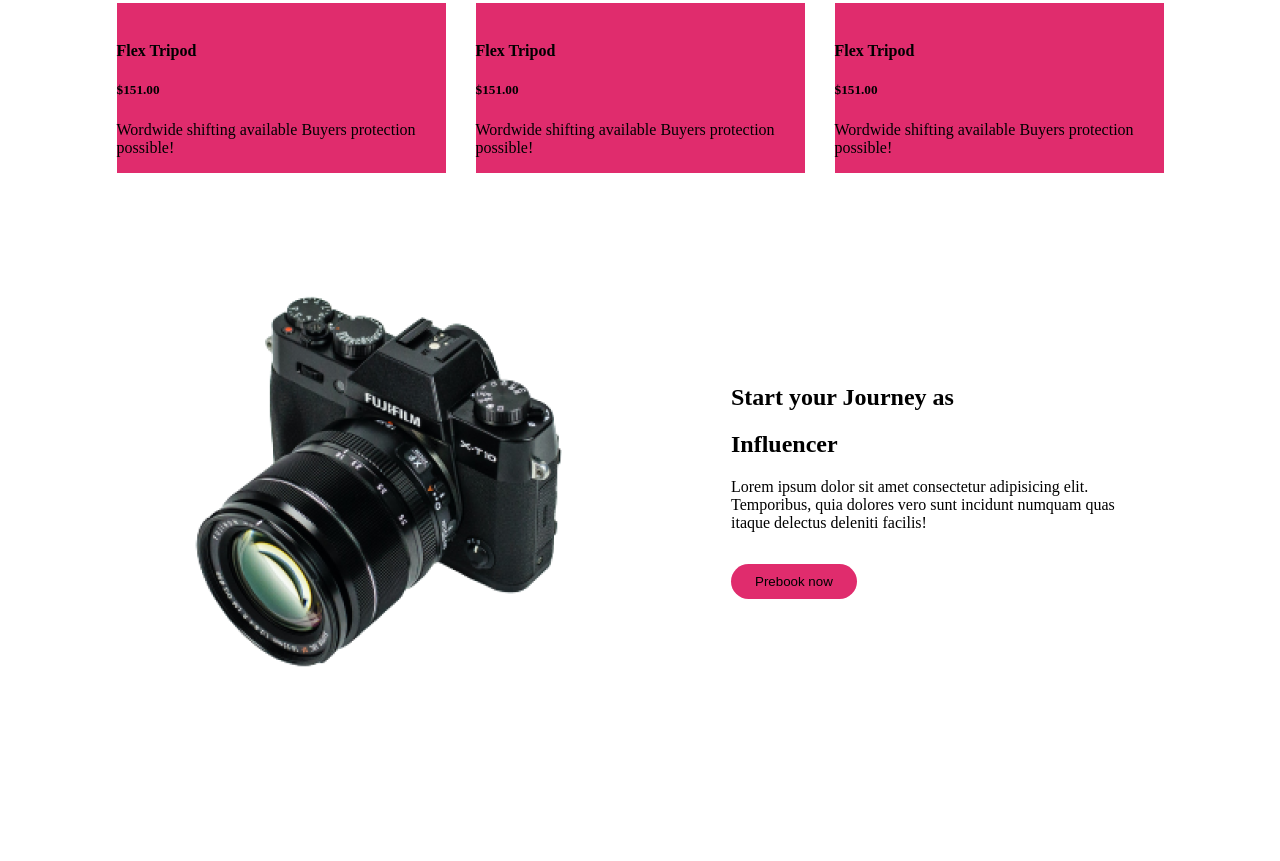
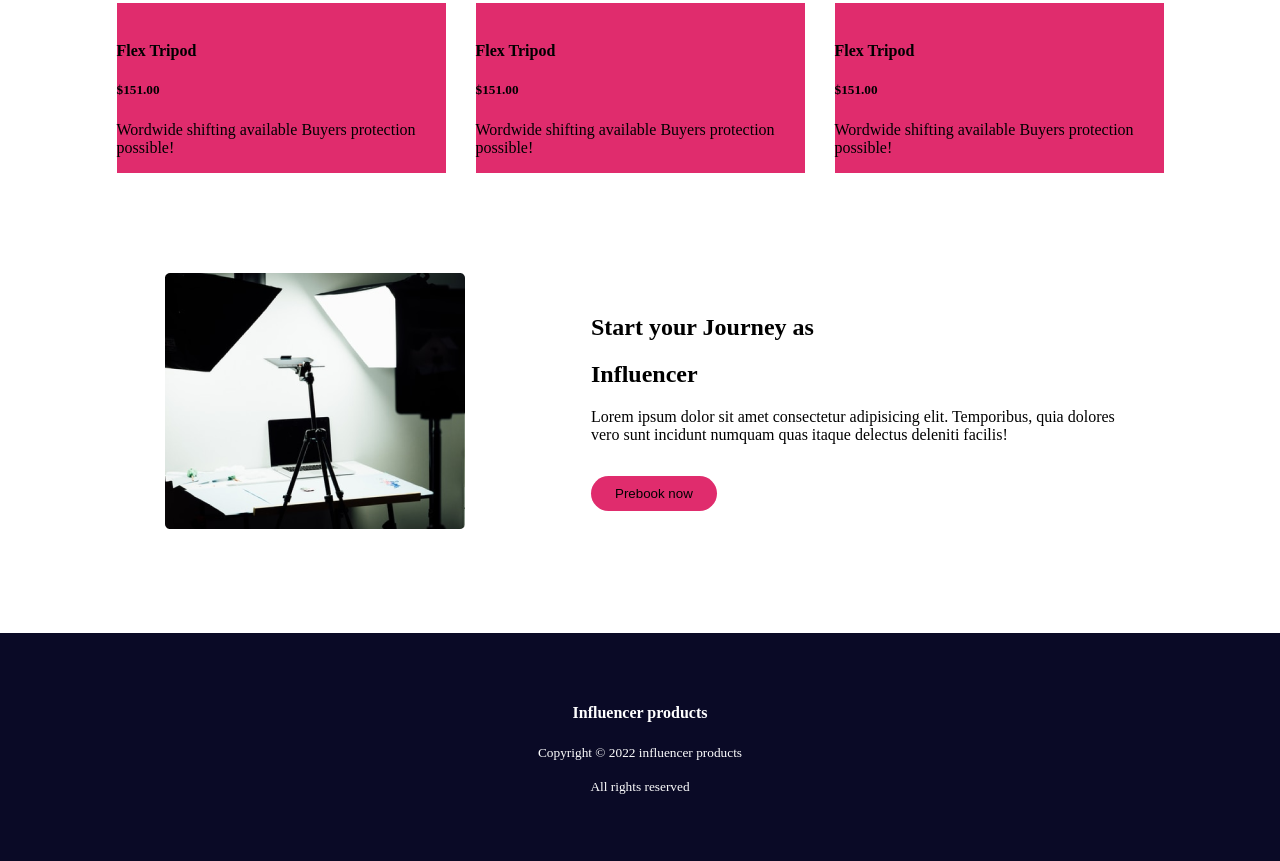
Before and after one commit to mariaisratjahan/influencer-gear, a plain HTML site: page index.html in a window 1280 px wide. Shown: the part 1017-1878 px from the top of the page. Before the commit the page ends 1808 px from the top, so only its background shows below. Drawn offline with Linux system fonts and the light colour scheme.

Commit message:
footer html done

```diff
--- a/index.html
+++ b/index.html
@@ -127,7 +127,7 @@
         <section class="featured-product">
             <div class="featured-product-container flexible-content">
                 <div>
-                    <img src="./images/main-camera.png" alt="">
+                    <img src="./images/setup.png" alt="">
                 </div>
                 <div class="featured-product-content">
                     <h1>Start your Journey as </h1>
@@ -136,11 +136,15 @@
                     <button>Prebook now</button>
                 </div>
             </div>
+        </section>
+    </main>
+    <footer>
+        <h4>Influencer products</h4>
+        <p><small>Copyright © 2022  influencer products</small></p>
+        <p><small>All rights reserved</small></p>
+        <div>
 
-        </section>
-
-
-    </main>
-    <footer></footer>
+        </div>
+    </footer>
 </body>
 </html>
--- a/style.css
+++ b/style.css
@@ -91,3 +91,9 @@ header{
 }
 
 /* ------footer-style ---------- */
+footer{
+    background-color: rgb(10, 10, 38);
+    color: #fff;
+    text-align: center;
+    padding: 50px 0;
+}
```
